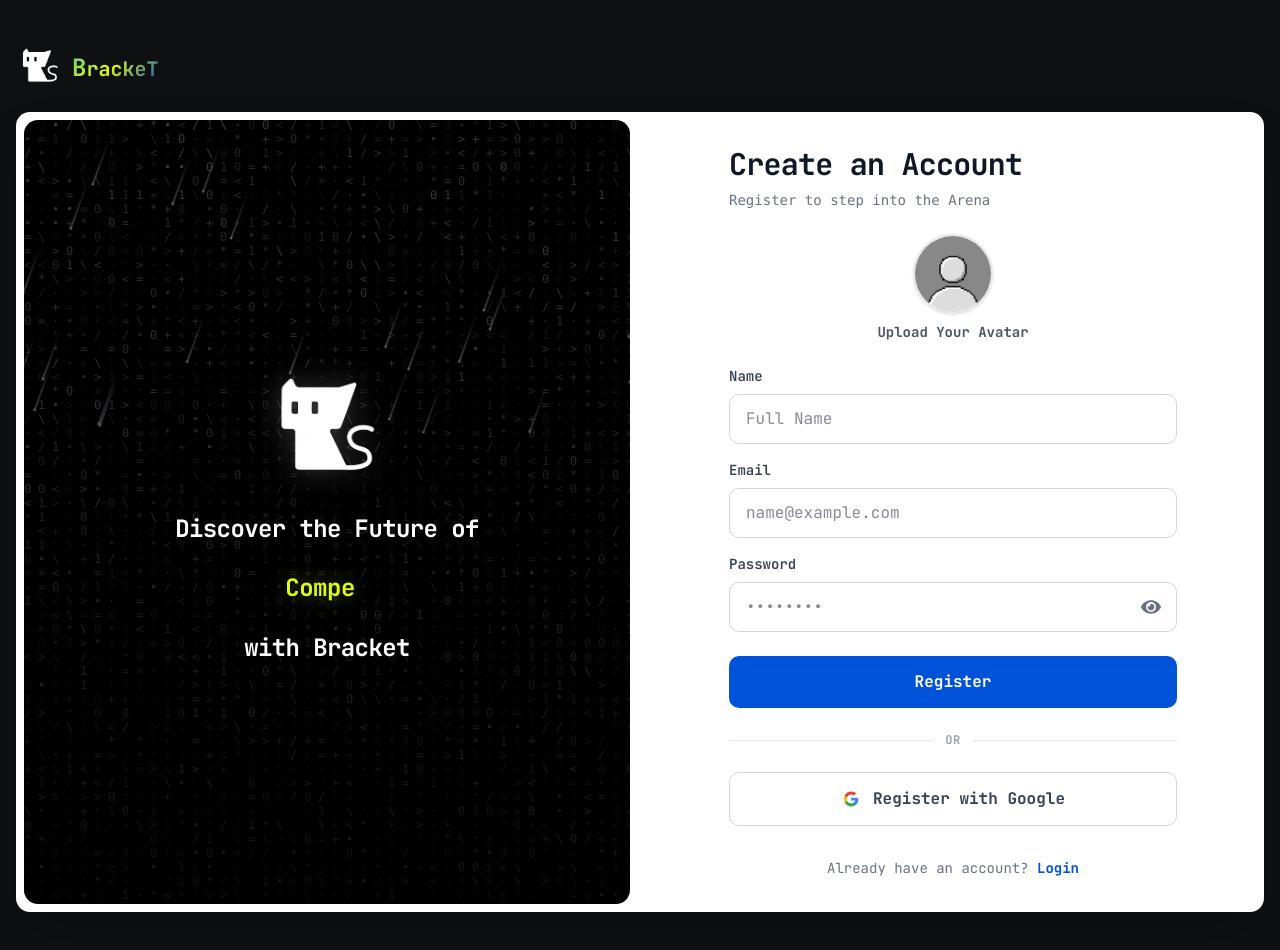
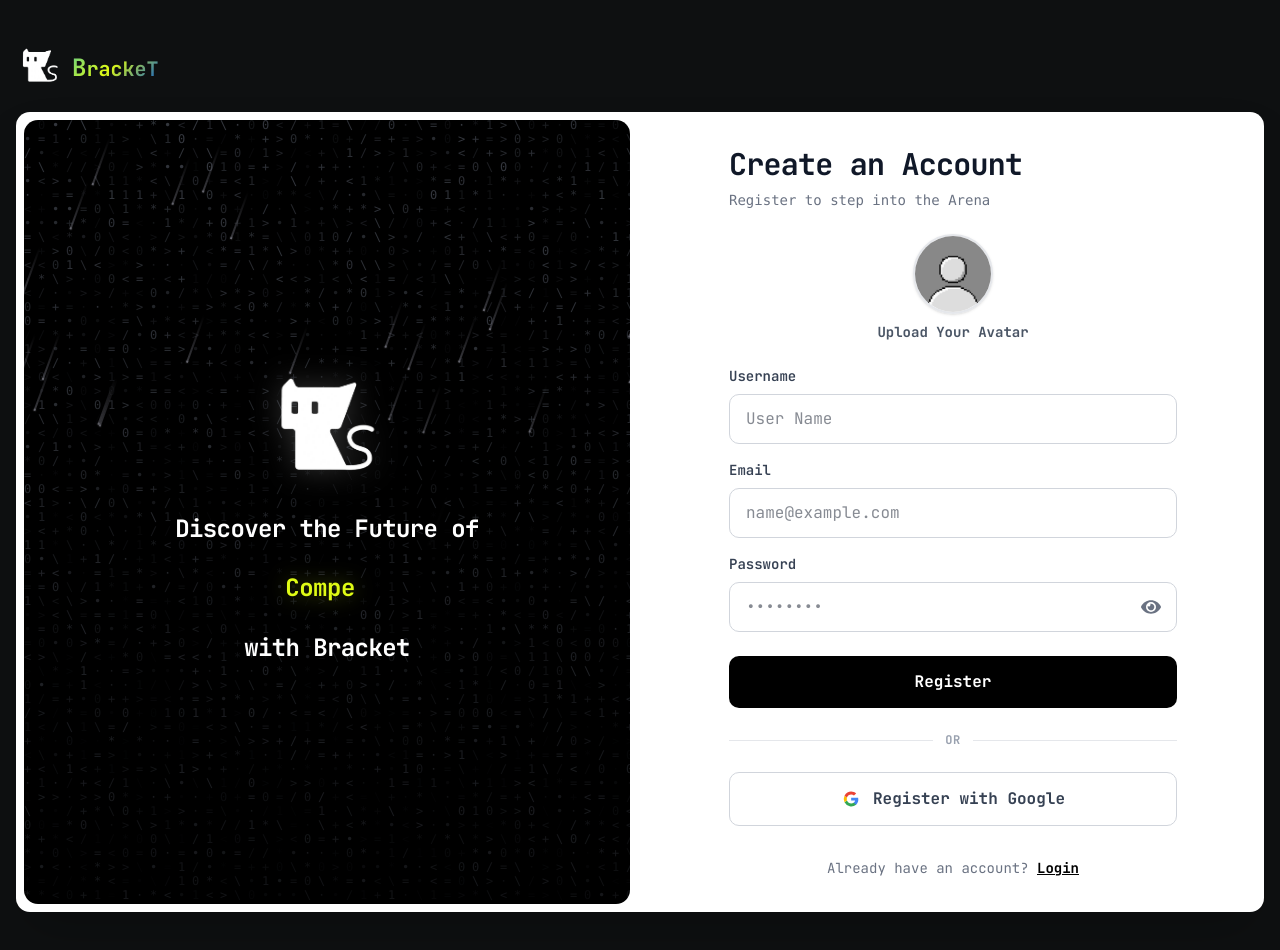
Before and after one commit to Riad-Zz/BrackeT, a React (Vite) app: page /register in a window 1280 px wide. Built offline with nearby package versions, Linux system fonts and the light colour scheme.

Commit message:
Feat(Login & Register) : UI improvement in Login and Register page

```diff
--- a/src/Pages/Authentication/Login.tsx
+++ b/src/Pages/Authentication/Login.tsx
@@ -62,14 +62,14 @@
             <button
                 onClick={paswordResetEmail}
                 type="button"
-                className="w-full bg-primary text-white font-bold py-3.5 rounded-lg hover:opacity-90 transition-opacity active:scale-[0.98]"
+                className="w-full bg-black text-white font-bold py-3.5 rounded-lg cursor-pointer hover:opacity-90 transition-opacity active:scale-[0.98]"
             >
                 Send Reset Link
             </button>
 
             <p className="text-gray-500 text-center text-sm mt-8">
                 Remember your password?{' '}
-                <span onClick={handleForgetPassword} className="font-bold text-primary/90 hover:underline cursor-pointer">
+                <span onClick={handleForgetPassword} className="font-bold text-black underline cursor-pointer">
                     Login
                 </span>
             </p>
@@ -141,13 +141,13 @@
                 <label className="flex items-center gap-2 cursor-pointer">
                     <input
                         type="checkbox"
-                        className="w-4 h-4 rounded border-gray-300 text-accent focus:ring-accent cursor-pointer"
+                        className="w-4 h-4 rounded accent-black  cursor-pointer"
                     />
                     <span className="text-sm font-medium text-gray-600 ">Remember me</span>
                 </label>
 
                 {/*  onClick handler for Forget Password */}
-                <p onClick={handleForgetPassword} className="text-sm font-bold text-primary/90 hover:underline cursor-pointer">
+                <p onClick={handleForgetPassword} className="text-sm font-bold text-black underline hover:underline cursor-pointer">
                     Forgot Password?
                 </p>
             </div>
@@ -155,7 +155,7 @@
             {/* Login Button */}
             <button
                 type="submit"
-                className="w-full bg-primary text-white font-bold py-3.5 rounded-lg hover:opacity-90 transition-opacity active:scale-[0.98]"
+                className="w-full bg-black text-white font-bold py-3.5 cursor-pointer rounded-lg hover:opacity-90 transition-opacity active:scale-[0.98]"
             >
                 Login
             </button>
@@ -170,7 +170,7 @@
             {/* Google Login */}
             <button
                 type="button"
-                className="w-full flex items-center justify-center gap-3 bg-white border border-gray-300 text-gray-700 font-bold py-3.5 rounded-lg hover:bg-gray-50 transition-colors active:scale-[0.98]"
+                className="w-full flex items-center justify-center gap-3 bg-white border border-gray-300 text-gray-700 font-bold py-3.5 cursor-pointer rounded-lg hover:bg-gray-50 transition-colors active:scale-[0.98]"
             >
                 <svg width="20" height="20" xmlns="http://www.w3.org/2000/svg" viewBox="0 0 512 512">
                     <path fill="#34a853" d="M153 292c30 82 118 95 171 60h62v48A192 192 0 0190 341"></path>
@@ -184,7 +184,7 @@
             {/* Register Link */}
             <p className="text-gray-500 text-center text-sm mt-8">
                 Don't have an account?{' '}
-                <Link to="/register" className="font-bold text-primary/90 hover:underline">
+                <Link to="/register" className="font-bold text-black underline">
                     Register
                 </Link>
             </p>
--- a/src/Pages/Authentication/Register.tsx
+++ b/src/Pages/Authentication/Register.tsx
@@ -7,7 +7,7 @@
 // -----------------Defined type to prevent TypeScript errors ------------------
 type RegisterData = {
     avatar: any;
-    name: string;
+    username: string;
     email: string;
     password: string;
 };
@@ -94,17 +94,17 @@
                 )}
             </div>
 
-            {/*------------------ Name Field ------------------------*/}
+            {/*------------------User Name Field ------------------------*/}
             <div className="mb-4">
-                <label className="block font-semibold text-gray-700 text-sm mb-2">Name</label>
+                <label className="block font-semibold text-gray-700 text-sm mb-2">Username</label>
                 <input
                     type="text"
                     className="w-full bg-transparent border border-gray-300 focus:border-black focus:ring-1 focus:ring-black transition-all py-3 px-4 rounded-lg outline-none text-gray-900"
-                    placeholder="Full Name"
-                    {...register('name', { required: "Name is required" })}
+                    placeholder="User Name"
+                    {...register('username', { required: "Name is required" })}
                 />
-                {errors.name && (
-                    <p className="text-red-500 text-xs mt-1 font-medium">{errors.name.message as string}</p>
+                {errors.username && (
+                    <p className="text-red-500 text-xs mt-1 font-medium">{errors.username.message as string}</p>
                 )}
             </div>
 
@@ -164,7 +164,7 @@
             {/*----------------------- Register Button ------------------------*/}
             <button
                 type="submit"
-                className="w-full bg-primary text-white font-bold py-3.5 rounded-lg hover:opacity-90 transition-opacity active:scale-[0.98]"
+                className="w-full bg-black text-white font-bold py-3.5 rounded-lg hover:opacity-90 transition-opacity active:scale-[0.98] cursor-pointer"
             >
                 Register
             </button>
@@ -180,7 +180,7 @@
             <button
                 onClick={handleGoogleLogin}
                 type="button"
-                className="w-full flex items-center justify-center gap-3 bg-white border border-gray-300 text-gray-700 font-bold py-3.5 rounded-lg hover:bg-gray-50 transition-colors active:scale-[0.98]"
+                className="w-full flex items-center justify-center gap-3 bg-white border border-gray-300 text-gray-700 font-bold py-3.5 cursor-pointer rounded-lg hover:bg-gray-50 transition-colors active:scale-[0.98]"
             >
                 <svg width="20" height="20" xmlns="http://www.w3.org/2000/svg" viewBox="0 0 512 512">
                     <path fill="#34a853" d="M153 292c30 82 118 95 171 60h62v48A192 192 0 0190 341"></path>
@@ -194,7 +194,7 @@
             {/* Login Link */}
             <p className="text-gray-500 text-center text-sm mt-8">
                 Already have an account?{' '}
-                <Link to="/login" className="font-bold text-primary hover:underline">
+                <Link to="/login" className="font-bold text-black underline">
                     Login
                 </Link>
             </p>
```
